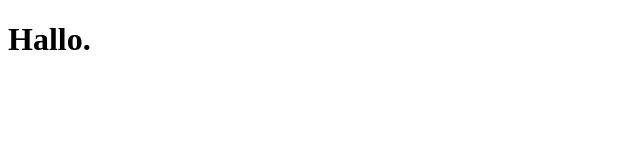
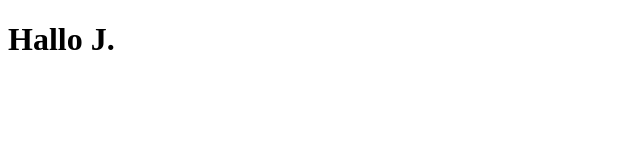
Before and after one commit to jan-voe/janvoelker.de, a plain HTML site: page index.html in a window 1280 px wide. Shown: the full height of the page, 0-640 px from the left. Drawn offline with Linux system fonts and the light colour scheme.

Commit message:
Update index.html

```diff
--- a/index.html
+++ b/index.html
@@ -1,6 +1,6 @@
 <!DOCTYPE html>
 <html>
 <body>
-  <h1>Hallo.</h1>
+  <h1>Hallo J.</h1>
 </body>
 </html>
```
